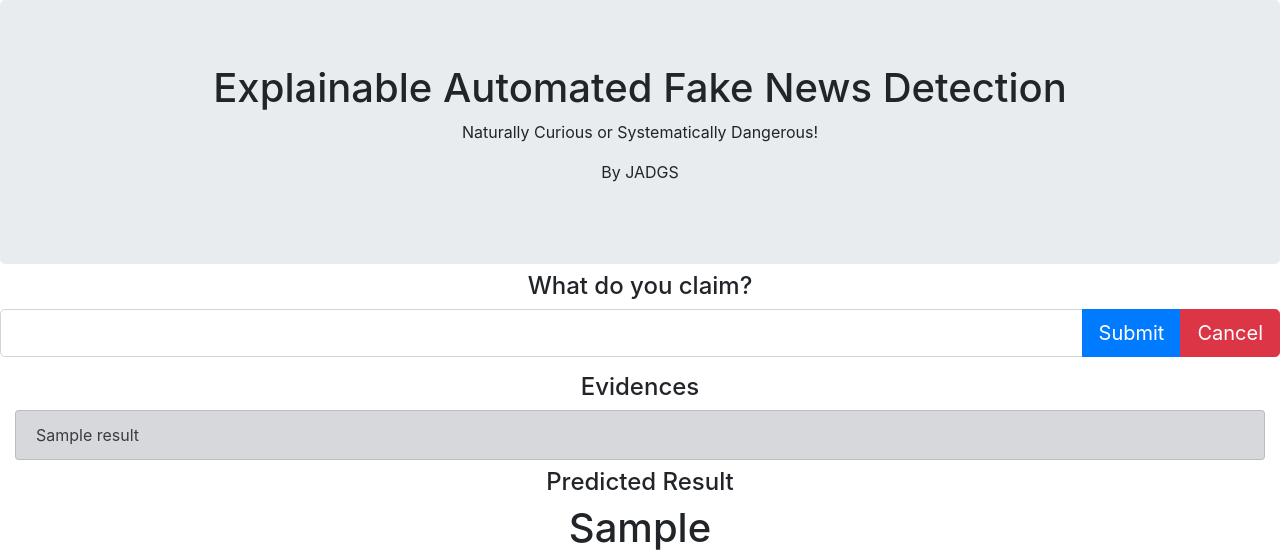
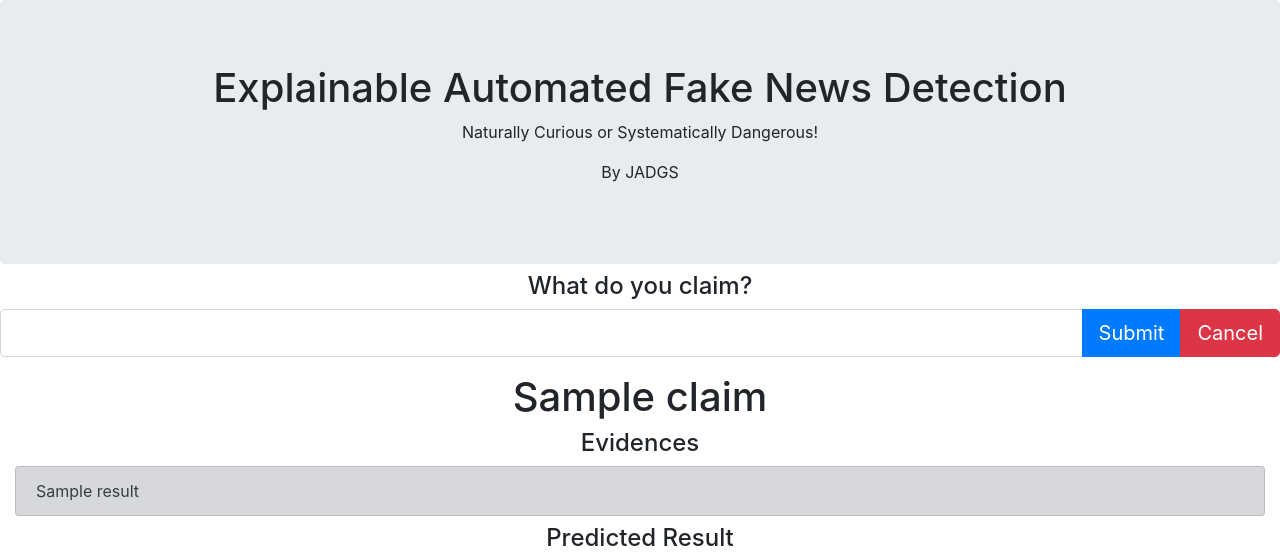
Before and after one commit to JohnKurian/EnFVe, a Flask app: template templates/test.html in a window 1280 px wide. Shown: the top 560 px of the page. Run offline with Flask 2, Linux system fonts and the light colour scheme; the template is opened without the code that fills it: most values are stand-ins (such as "Sample title", 1, 10 or a date in 2020); parts of the project's set-up code (start-up, migrations or seed data) failed here and were passed over; some libraries are stand-ins or nearby versions.

Commit message:
UI changes

```diff
--- a/server.py
+++ b/server.py
@@ -494,9 +494,10 @@ def get_results(claim):
             print('claim_batch:', claim_batch.shape)
             outputs = gear_model(feature_batch, claim_batch)
             print('outputs:', outputs)
+            vals = [abs(1/x) for x in np.array(outputs).tolist()[0]]
             argmax = np.argmax(outputs.numpy())
             print('v:', argmax)
-            return argmax, answer_list
+            return argmax, answer_list, vals
 
     print("--- %.3f seconds for gear inference ---" % (time.time() - start_time))
 
@@ -506,6 +507,7 @@ app = Flask(__name__)
 def hello():
     errors = []
     evidences = []
+    vals = []
     results = {}
     prediction_result = ''
     claim = ''
@@ -515,10 +517,10 @@ def hello():
         try:
             claim = request.form['url']
             print(claim)
-            argmax, evidences = get_results(claim)
+            argmax, evidences, vals = get_results(claim)
             prediction_result = result_names[argmax]
         except:
             errors.append(
                 "Unable to get URL. Please make sure it's valid and try again."
             )
-    return render_template('test.html', errors=errors, results=evidences, prediction_result = prediction_result, claim=claim)
+    return render_template('test.html', errors=errors, results=evidences, prediction_result = prediction_result, claim=claim, vals=vals)
--- a/templates/test.html
+++ b/templates/test.html
@@ -39,6 +39,13 @@
 	</form>
 
     <h1 align="center"></h1>
+    <h1 align="center"></h1>
+    {% if results %}
+    <h1 align="center">{{claim}}</h1>
+        <h1 align="center"></h1>
+    <h1 align="center"></h1>
+    {% endif %}
+
 
 	<div class="col-sm-12">
         {% if results %}
@@ -70,19 +77,21 @@
     <div class="container" align="center">
     <canvas id="myChart" width="500" height="500"></canvas>
     </div>
+    {% if results %}
     <script>
             window.onload = function() {
                 var ctx = document.getElementById('myChart').getContext('2d');
     var myChart = new Chart(ctx, {
         type: 'bar',
         data: {
-            labels: ['Supports', 'Not enough info', 'Refutes'],
+            labels: ['Supports', 'Refutes', 'Not enough info'],
             datasets: [{
-                data: [5, 15, 2],
+                data: {{vals}},
                 backgroundColor: [
                 "#00C851",
-                "#ffbb33",
-                "#ff4444"
+                "#ff4444",
+                "#ffbb33"
+
                 ],
                 borderColor: [
                 '#1C2331',
@@ -122,6 +131,7 @@
     });
             };
     </script>
+{% endif %}
 
 </body>
 </html>
```
